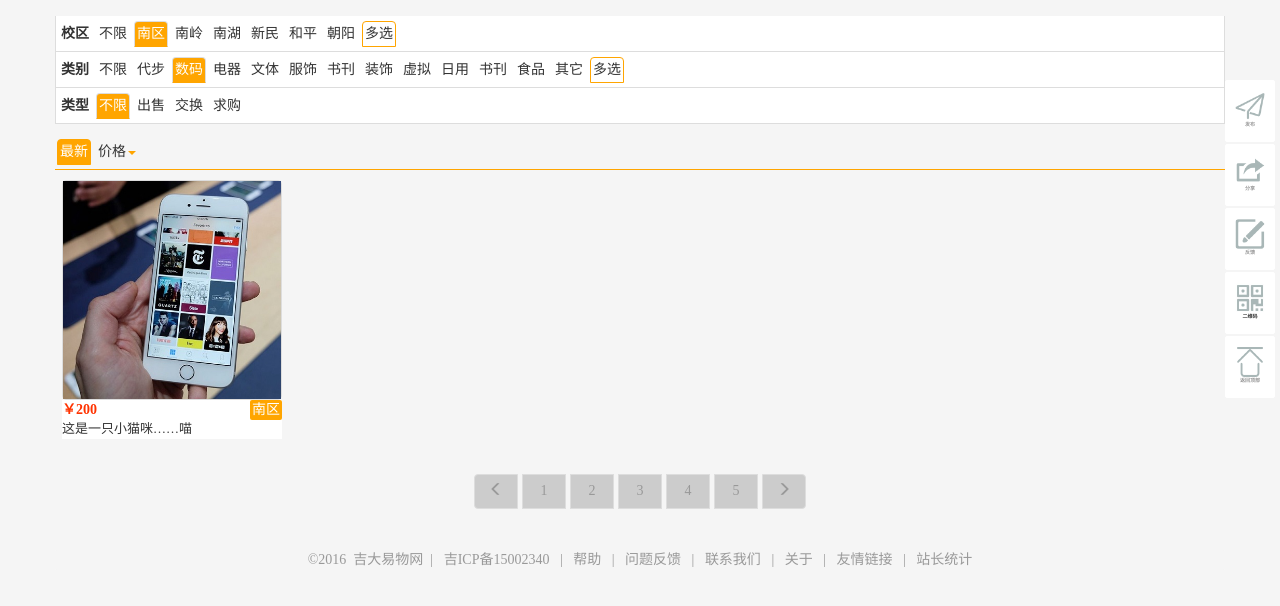
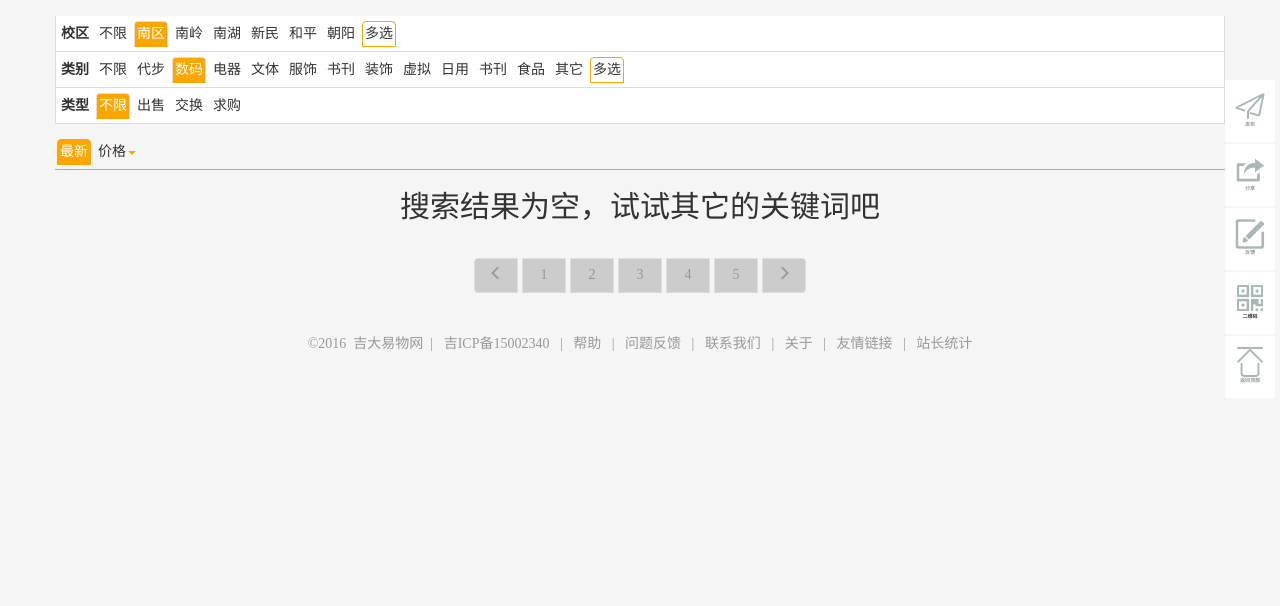
Before and after one commit to yangcheng470/ewu-v4, a Django app: page /search/ in a window 1280 px wide. Shown: the part 176-782 px from the top of the page. Run offline with Django 3.2, Linux system fonts and the light colour scheme; some libraries are stand-ins or nearby versions.

Commit message:
Add search page

```diff
--- a/index/templates/includes/header.html
+++ b/index/templates/includes/header.html
@@ -27,7 +27,7 @@
         </ul>
 				<form class="navbar-form navbar-center input-group  " role="search" style="display:none;" id="flowSearchForm" method="get" action="{% url 'search' %}">
                 <div class="form-group">
-                    <input type="text" name="keyword" class="form-control "  placeholder="请输入宝贝名称或关键字" style="border:1px solid orange;width:270px"/>
+								<input type="text" name="keyword" value="{{ keyword }}" class="form-control "  placeholder="请输入宝贝名称或关键字" style="border:1px solid orange;width:270px"/>
                     <button type="submit" class="btn" style="background-color:orange;"><span class="glyphicon glyphicon-search" aria-hidden="true" style="color: white;"></span></button>
                 </div>
             </form>
--- a/index/templates/includes/header_logined.html
+++ b/index/templates/includes/header_logined.html
@@ -36,7 +36,7 @@
         </ul>
 				<form class="navbar-form navbar-center input-group  " role="search" style="display:none;" id="flowSearchForm" method="get" action="{% url 'search' %}">
                 <div class="form-group">
-                    <input type="text" class="form-control "  placeholder="请输入宝贝名称或关键字" style="border:1px solid orange;width:230px"/>
+								    <input type="text" name="keyword" value="{{ keyword }}" class="form-control "  placeholder="请输入宝贝名称或关键字" style="border:1px solid orange;width:230px"/>
                     <button type="submit" class="btn" style="background-color:orange;"><span class="glyphicon glyphicon-search" aria-hidden="true" style="color: white;"></span></button>
                 </div>
             </form>
--- a/index/templates/includes/search_box.html
+++ b/index/templates/includes/search_box.html
@@ -9,7 +9,7 @@
 			<form action="{% url 'search' %}" method="GET" role="search" id="flowSearchForm" style="display:block; ">
         <div class="row">
           <div class="col-md-40 col-sm-40 col-xs-52" style="padding-right:0;">
-            <input type="text" class="form-control " placeholder="请输入宝贝名称或关键字" style="border:1px solid orange;" name="keywords"/>
+					<input type="text" class="form-control " placeholder="请输入宝贝名称或关键字" style="border:1px solid orange;" name="keyword" value="{{ keyword }}">
           </div>
           <div class="col-md-2 col-sm-2 col-xs-4" style="padding-left:0;">
             <button type="submit" class="btn" style="background-color:orange;"><span class="glyphicon glyphicon-search" aria-hidden="true" style="color: white;"></span></button>
--- a/index/templates/search.html
+++ b/index/templates/search.html
@@ -1,5 +1,6 @@
 {% extends 'base.html' %}
 {% load staticfiles %}
+{% load static %}
 
 {% block spec_css %}<link rel="stylesheet" type="text/css" href="{% static 'css/search.css' %}">{% endblock spec_css %}
 {% block title %}搜索结果{% endblock title %}
@@ -62,16 +63,23 @@
     </div>
 
     <div class="row">
-          <div class="col-xs-30 col-sm-20 col-md-12 thum">
-            <a href="#" class="thumbnail">
-										<img src="{% static 'image/phone3.jpg' %}" alt="...">
-            </a>
-                <div style="background:white;">
-                <span class="product-price" style="float: left">￥200</span>
-                <span class="product-tag" style="float:right;text-align: center">南区</span>
-                <p class="product-info" style="clear: both">这是一只小猫咪……喵</p>
-                </div>
-          </div>
+				{% if items %}
+						{% for item in items %}
+						<div class="col-xs-30 col-sm-20 col-md-12 thum">
+										<a href="{% url 'detail' %}?pid={{ item.id }}" class="thumbnail">
+										<img src="{% get_media_prefix %}{{ item.small_imgs }}" alt="...">
+							      </a>
+							<div style="background:white;">
+											<span class="product-price" style="float: left">￥{{ item.price }}</span>
+											<span class="product-tag" style="float:right;text-align: center">{{ item.get_campus_display }}</span>
+											<a href="{% url 'detail' %}?pid={{ item.id }}"> <p class="product-info" style="clear: both">{{ item.name }}</p></a>
+							</div>
+						</div>
+						{% endfor %}
+				{% else %}
+						<h2 class="text-center">搜索结果为空，试试其它的关键词吧</h2>
+		    {% endif %}
+
      </div>
      <div class="row">
                 <div style="text-align: center" id="paging">
--- a/index/views.py
+++ b/index/views.py
@@ -8,6 +8,7 @@ from products.models import Product
 from django.views.decorators.csrf import csrf_exempt
 from django.utils.datastructures import MultiValueDictKeyError
 from .func import *
+from django.db.models import Q
 
 logger = logging.getLogger(__name__)
 logger.setLevel(logging.INFO)
@@ -103,7 +104,30 @@ def index(request):
 
 # Search result page, keyword conveyed by GET method
 def search(request):
-    return render(request, "search.html", {})
+    # Get logined user for rendering header
+    user_id = request.session.get('user_id', False)
+    try:
+        user = Account.objects.get(id=user_id)
+    except Account.DoesNotExist:
+        user = None
+
+    keyword = ''
+    try:
+        keyword = request.GET['keyword']
+    except KeyError:
+        keyword = ''
+
+    if not keyword:
+        return render(request, "search.html", {'user': user, 'items': []} )
+
+    # Search result exclude invalid products
+    result_list = Product.objects.filter(valid=True).filter(Q(name__icontains=keyword) or
+                                                            Q(owner__icontains==keyword) or
+                                                            Q(content__icontains=keyword)).order_by('pub_date')
+
+
+    return render(request, "search.html", {'user': user, 'items': result_list, 'keyword': keyword})
+
 
 def detail(request):
     pid = request.GET.get('pid', False)
```
Also changed, not shown: media/big/asjkdhas_H74ZTB0.jpg (added), media/small/asjkdhas.jpg (added), static/image/1.png (deleted).
